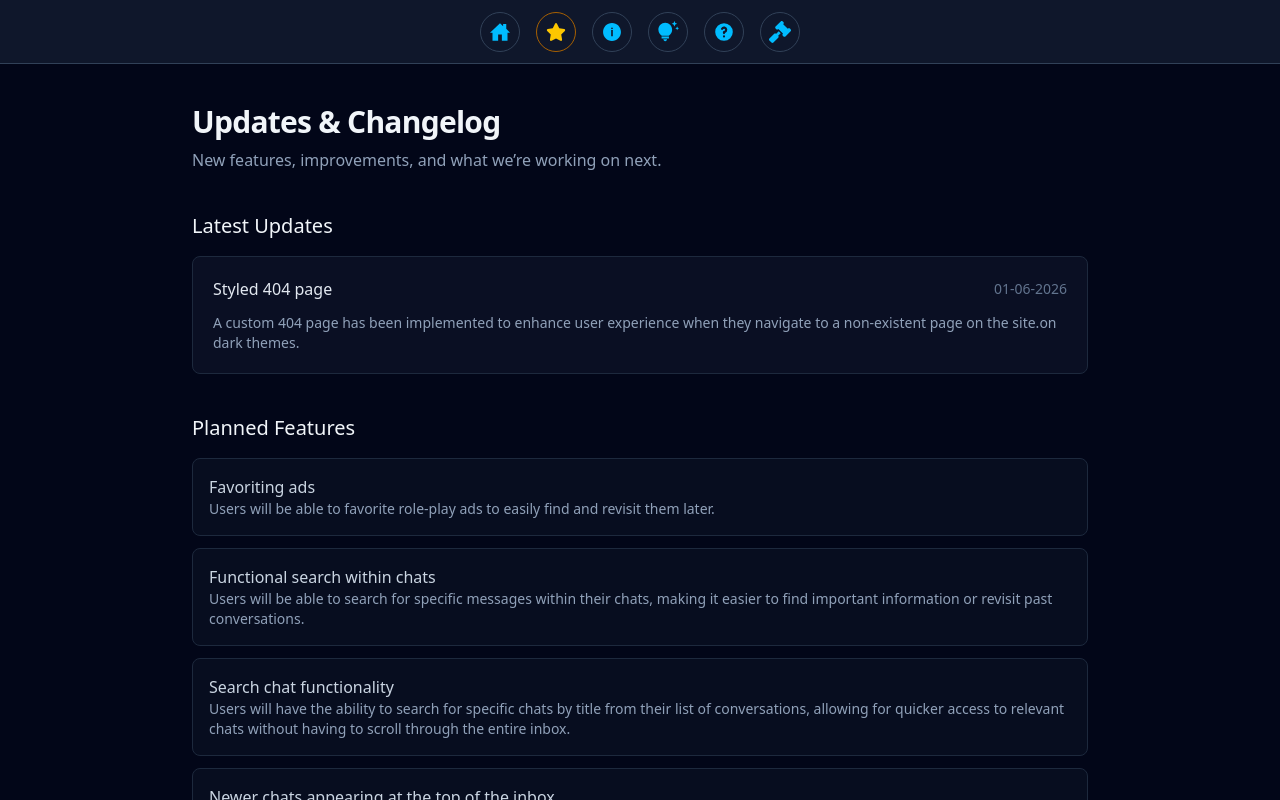
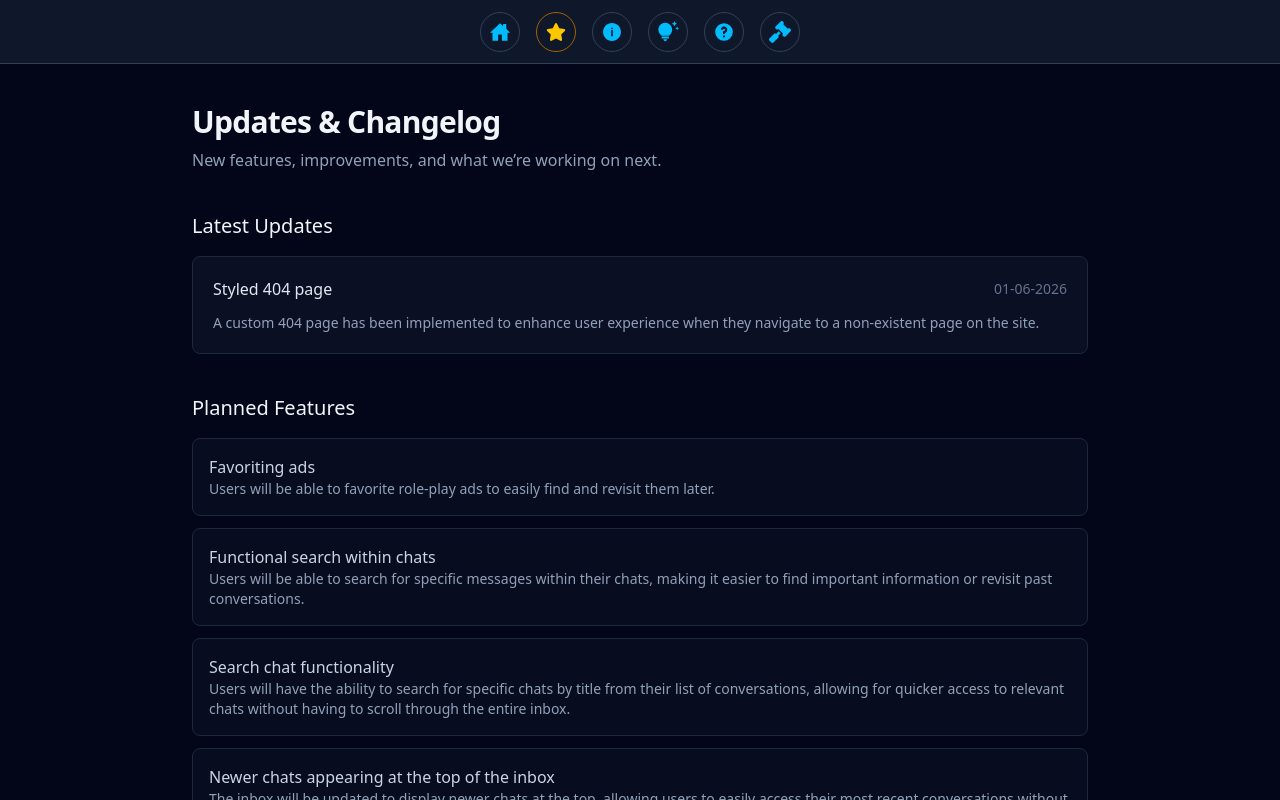
Before and after one commit to Hairum-Qureshi/story-roleplay-app, a React (Vite) app in the folder apps/frontend/: page /updates-changelog in a window 1280 px wide. Shown: the top 800 px of the page. Built offline with nearby package versions, Linux system fonts and the light colour scheme; no server answers.

Commit message:
removed leftover placeholder text

```diff
--- a/apps/frontend/src/components/UpdateCard.tsx
+++ b/apps/frontend/src/components/UpdateCard.tsx
@@ -13,10 +13,7 @@ export default function UpdateCard({
 				<span className="font-medium text-slate-200">{heading}</span>
 				<span className="text-sm text-slate-500">{timestamp}</span>
 			</div>
-			<p className="text-slate-400 text-sm">
-				{description}
-				on dark themes.
-			</p>
+			<p className="text-slate-400 text-sm">{description}</p>
 		</div>
 	);
 }
```
